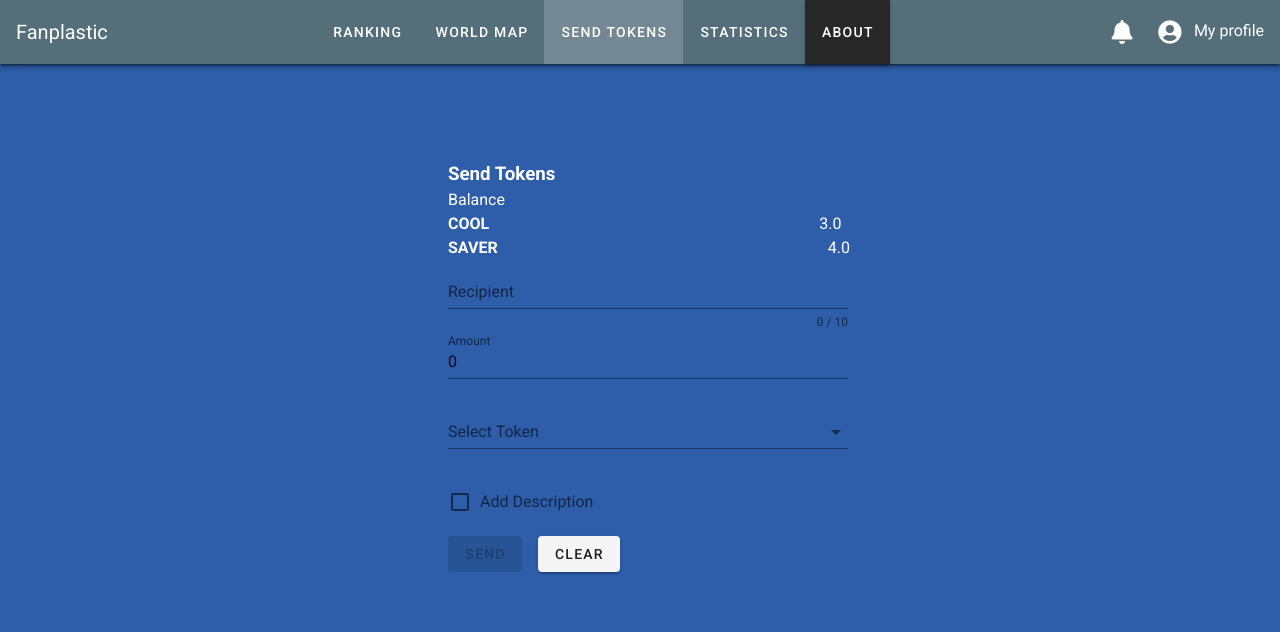
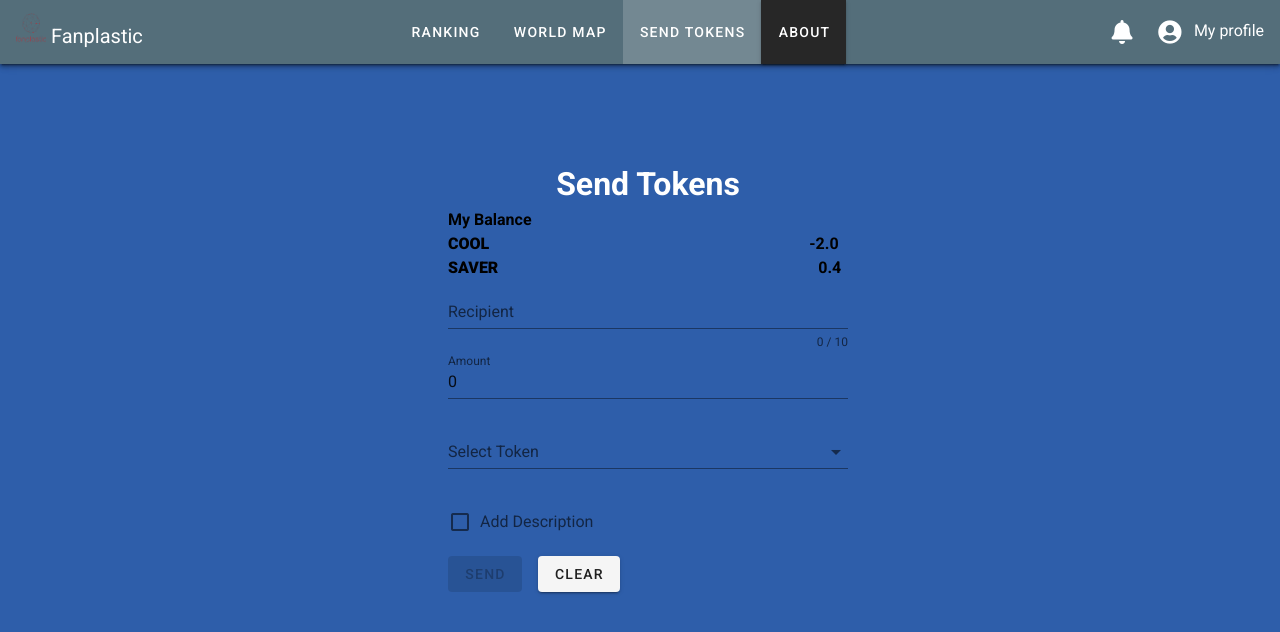
Before and after one commit to NicoleKuong/Team-cool-project, a Vue app in the folder project-cool/: page /sendtokens in a window 1280 px wide. Shown: the top 632 px of the page. Built offline with nearby package versions, Linux system fonts and the light colour scheme.

Commit message:
more styling

```diff
--- a/project-cool/public/index.html
+++ b/project-cool/public/index.html
@@ -4,7 +4,7 @@
     <meta charset="utf-8" />
     <meta http-equiv="X-UA-Compatible" content="IE=edge" />
     <meta name="viewport" content="width=device-width,initial-scale=1.0" />
-    <link rel="icon" href="<%= BASE_URL %>favicon.ico" />
+    <link rel="icon" href="<%= BASE_URL %>logo.ico" />
     <title>Fanplastic</title>
     <link
       rel="stylesheet"
--- a/project-cool/src/components/NavigationBar.vue
+++ b/project-cool/src/components/NavigationBar.vue
@@ -4,6 +4,7 @@
       <v-toolbar dark color="blue-grey darken-1" class="hidden-xs-and-down">
         <v-toolbar-title>
           <router-link to="/" tag="span" style="cursor: pointer">
+            <img class="logo" src="../assests/logo.png" />
             {{ appTitle }}
           </router-link>
         </v-toolbar-title>
@@ -57,7 +58,6 @@ export default {
         { title: "Ranking", path: "/ranking" },
         { title: "World Map", path: "/worldmap" },
         { title: "Send Tokens", path: "/sendtokens" },
-        { title: "Statistics", path: "/statistics"}
       ],
       subItems: [
         { title: "FAQ", path: "/faq" },
@@ -82,4 +82,8 @@ export default {
 .toLinks {
   text-decoration: none;
 }
+.logo {
+  width: 30px;
+  height: 30px;
+}
 </style>
--- a/project-cool/src/components/SendToken.vue
+++ b/project-cool/src/components/SendToken.vue
@@ -1,11 +1,11 @@
 <template>
   <div class="sendToken_form">
-    <h3>Send Tokens</h3>
+    <h1 class="sendToken_title">Send Tokens</h1>
     <validation-observer ref="observer" v-slot="{ invalid }">
-      <div>
-        <div>Balance</div>
-        <div><strong>COOL</strong><span class="balance_total">3.0</span></div>
-        <div><strong>SAVER</strong><span class="balance_total">4.0</span></div>
+      <div class="balance_detail">
+        <div>My Balance</div>
+        <div><strong>COOL</strong><span class="balance_total">-2.0</span></div>
+        <div><strong>SAVER</strong><span class="balance_total">0.4</span></div>
       </div>
       <form @submit.prevent="submit">
         <validation-provider
@@ -131,8 +131,15 @@ export default {
     left: 35%;
     width: 400px;
   }
+  &_title {
+    text-align: center;
+  }
 }
 .balance_total {
-  margin-left: 330px;
+  margin-left: 320px;
+}
+.balance_detail {
+  font-weight: bold;
+  color: black;
 }
 </style>
--- a/project-cool/src/components/Transactions.vue
+++ b/project-cool/src/components/Transactions.vue
@@ -27,7 +27,7 @@
       >
     </div>
 
-    <v-simple-table width="50%">
+    <v-simple-table width="50%" class="transactions_table">
       <template v-slot:default>
         <tbody v-for="tx in showTransactions" :key="tx.id">
           <tr :class="getCssTransactionStatus(tx.sender, tx.recipient)">
@@ -177,6 +177,9 @@ export default {
   &_balance {
     text-align: center;
   }
+  &_table {
+    margin-bottom: 20px;
+  }
   &_button {
     text-align: center;
     margin-top: 10px;
```
Also changed, not shown: project-cool/src/assests/logo.png (added), 1 other file (tests, documents, lock files or other folders).
